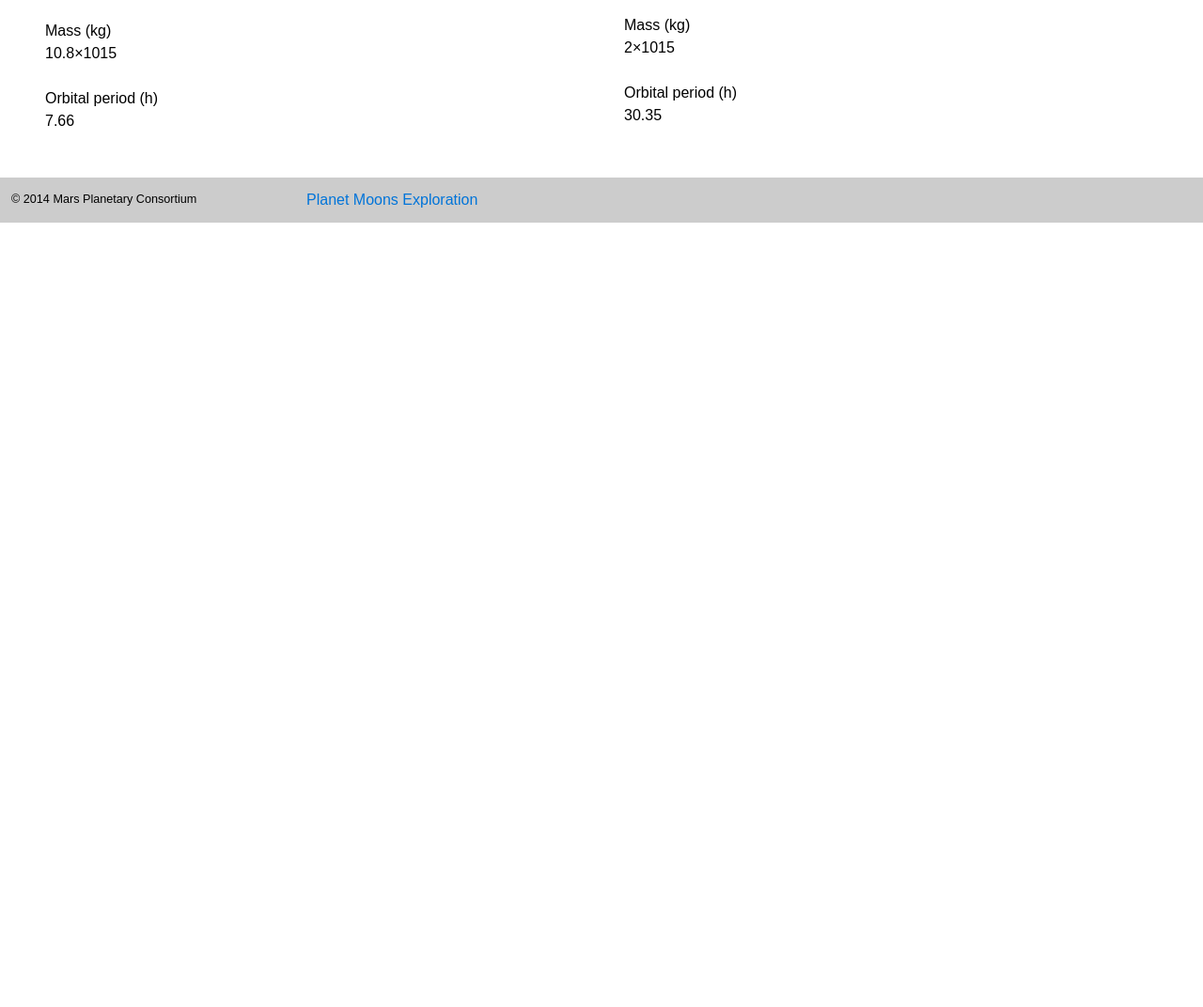
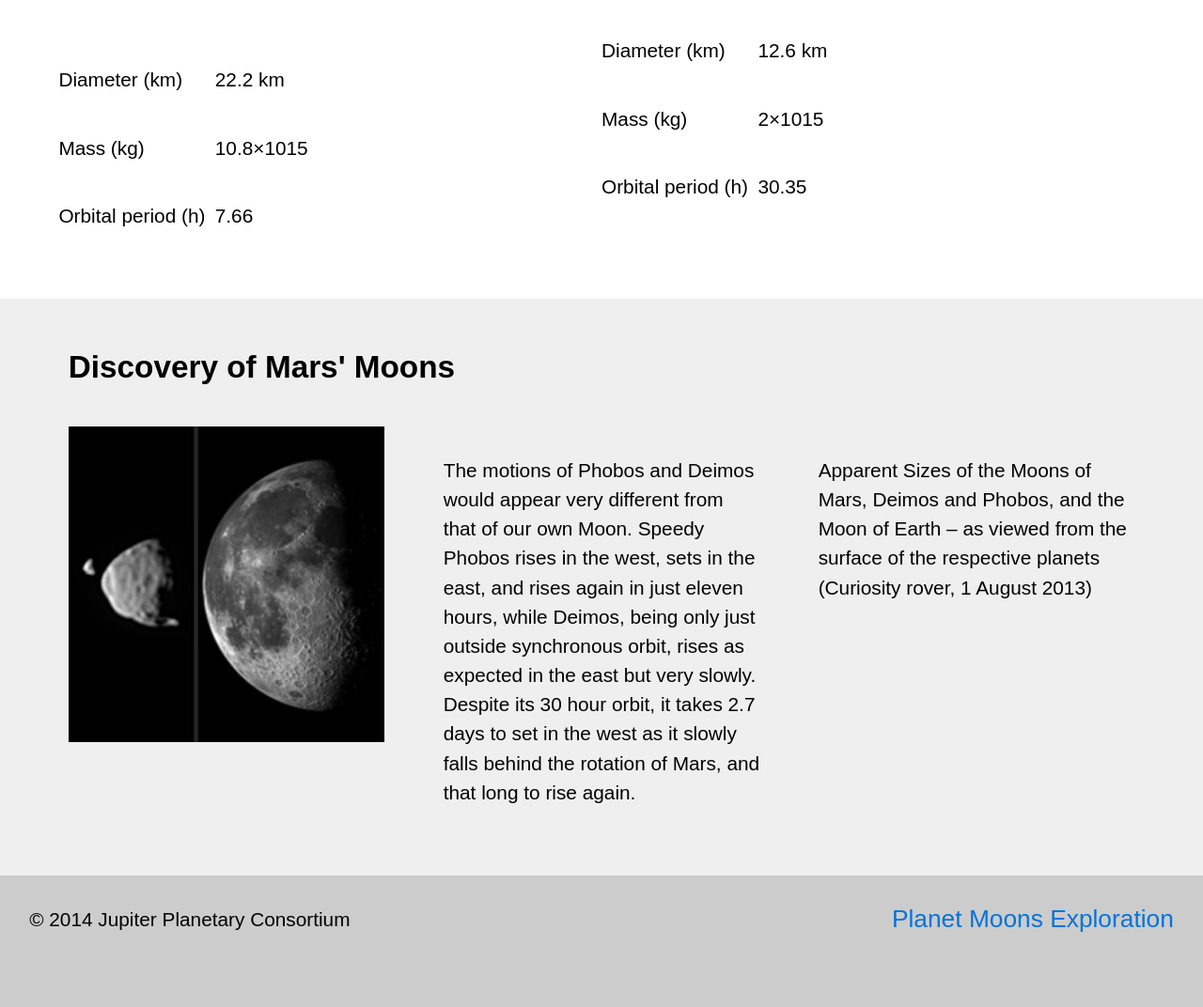
Before and after one commit to christianne-mcpartland/dsn1675-planet-website, a plain HTML site: page moon.html in a window 1280 px wide. Shown: the part 503-1575 px from the top of the page at 94% size. Before the commit the page ends 800 px from the top, so only its background shows below. Drawn offline with Linux system fonts and the light colour scheme.

Commit message:
Changing alignment, adding content
more content for moons, footer-nav alignment

```diff
--- a/css/main.css
+++ b/css/main.css
@@ -55,6 +55,7 @@ h1 {
 
 .lightestg {
     background-color: #efefef;
+    padding: 2rem;
 }
 
 .leftaligngrey {
@@ -63,7 +64,7 @@ h1 {
 }
 
 .footer {
-    overflow: hidden
+    overflow: hidden;
 }
 
 .nav {
@@ -107,6 +108,50 @@ h1 {
         margin: 0;
     }
 
+    .footer .nav {
+        float: right;
+    }
+
 }
 
 @media only screen and (min-width: 60em) {
+
+    html {
+        font-size: 110%;
+    }
+
+    .spaceafter {
+        padding-left: 2em;
+    }
+
+    dl {
+  margin: 0;
+  overflow: hidden;
+  padding-top: 1em;
+  padding-bottom: 1em;
+}
+
+dt {
+  clear: left;
+  float: left;
+  margin: 0;
+  padding-top: 1em;
+  padding-bottom: 1em;
+  width: 8em;
+}
+
+dd {
+  float: left;
+  margin: 0;
+  padding-top: 1em;
+  padding-bottom: 1em;
+}
+
+}
+
+@media only screen and (min-width: 60em) {
+
+    html {
+        font-size: 130%;
+    }
+}
--- a/moon.html
+++ b/moon.html
@@ -27,7 +27,7 @@
 </div>
 
 <div class="lightgrey peta">
-    <p>Moons</p>
+    <h2>Moons</h2>
 </div>
 
 <div class="grid gutter">
@@ -36,7 +36,7 @@
             <div class="unit unit-xs-1 unit-s-1 unit-l-1-2">
                 <img src="images/Deimos-MRO.jpg" alt="Deimos">
             </div>
-        <div class="unit unit-xs-1 unit-s-1 unit-l-1-2">
+        <div class="unit unit-xs-1 unit-s-1 unit-l-1-2 spaceafter">
             <h2 class="tera pad-t">Deimos</h2>
             <p class="micro">Asaph Hall discovered Deimos on 12 August 1877 at about 07:48 UTC and Phobos on 18 August 1877, at the US Naval Observatory in Washington, D.C., at about 09:14 GMT.</p>
 
@@ -55,12 +55,12 @@
 </div>
 
 
-<div class="unit unit-xs-1 unit-s-1 unit-m-1-2 unit-l-1-2 island">
+<div class="unit unit-xs-1 unit-s-1 unit-m-1-2 unit-l-1-2">
     <div class="grid">
         <div class="unit unit-xs-1 unit-s-1 unit-l-1-2">
             <img src="images/200px-Phobos_colour_2008.jpg" alt="Phobos">
         </div>
-        <div class="unit unit-xs-1 unit-s-1 unit-m-1-2 unit-l-1-2">
+        <div class="unit unit-xs-1 unit-s-1 unit-m-1-2 unit-l-1-2 spaceafter">
             <h2 class="tera pad-t">Phobos</h2>
                 <p class="micro">Phobos could be a second-generation Solar System object that coalesced in orbit after Mars formed, rather than forming concurrently out of the same birth cloud as Mars.</p>
 
@@ -79,17 +79,31 @@
     </div>
 </div>
 
-<footer class="grey grid grid-middle island-1-2">
-    <div class="unit unit-xs-1 unit-s-1 unit-m-1-2 unit-l-1-4">
-        <p class="micro push-0">© 2014 Mars Planetary Consortium</p>
+<div class="unit unit-xs-1 unit-s-1 unit-m-1 unit-l-1 lightestg">
+    <div class="grid">
+        <div class="unit unit-xs-1 unit-s-1 m-1 unit-l-1 peta gutter">
+            <h2>Discovery of Mars' Moons</h2>
+        </div>
+        <div class="unit unit-xs-1 unit-s-1 m-1-3 unit-l-1-3 gutter">
+            <img src="images/Disovery.jpg">
+        </div>
+        <div class="unit unit-xs-1 unit-s-1 m-1-3 unit-l-1-3 gutter pad-t">
+            <p>The motions of Phobos and Deimos would appear very different from that of our own Moon. Speedy Phobos rises in the west, sets in the east, and rises again in just eleven hours, while Deimos, being only just outside synchronous orbit, rises as expected in the east but very slowly. Despite its 30 hour orbit, it takes 2.7 days to set in the west as it slowly falls behind the rotation of Mars, and that long to rise again.</p>
+        </div>
+        <div class="unit unit-xs-1 unit-s-1 m-1-3 unit-l-1-3 gutter pad-t">
+            <p>Apparent Sizes of the Moons of Mars, Deimos and Phobos, and the Moon of Earth – as viewed from the surface of the respective planets (Curiosity rover, 1 August 2013)</p>
+        </div>
     </div>
+</div>
 
-    <div class="unit unit-xs-1 unit-s-1 unit-m-1-2 unit-l-3-4">
-        <nav>
-            <ul class="nav push-0">
-                <li><a href="index.html">Planet</a></li>
-                <li><a href="moon.html">Moons</a></li>
-                <li><a href="exploration.html">Exploration</a></li>
+<footer class="footer grey island">
+    <div class="grid">
+        <p class="unit unit-xs-1 unit-s-1 unit-m-1-2 unit-l-1-2 ">© 2014 Jupiter Planetary Consortium</p>
+        <nav class="unit unit-s-1 unit-m-1-2 unit-l-1-2">
+            <ul class="nav giga">
+                <li class=" pad-b-1-2"><a href="index.html">Planet</a></li>
+                <li class="pad-b-1-2"><a href="moon.html">Moons</a></li>
+                <li class="pad-b-1-2 push-none"><a href="#">Exploration</a></li>
             </ul>
         </nav>
     </div>
```
Also changed, not shown: exploration.html (+8 -11 lines), planet.html (+9 -12 lines), images/Disovery.jpg (added).
